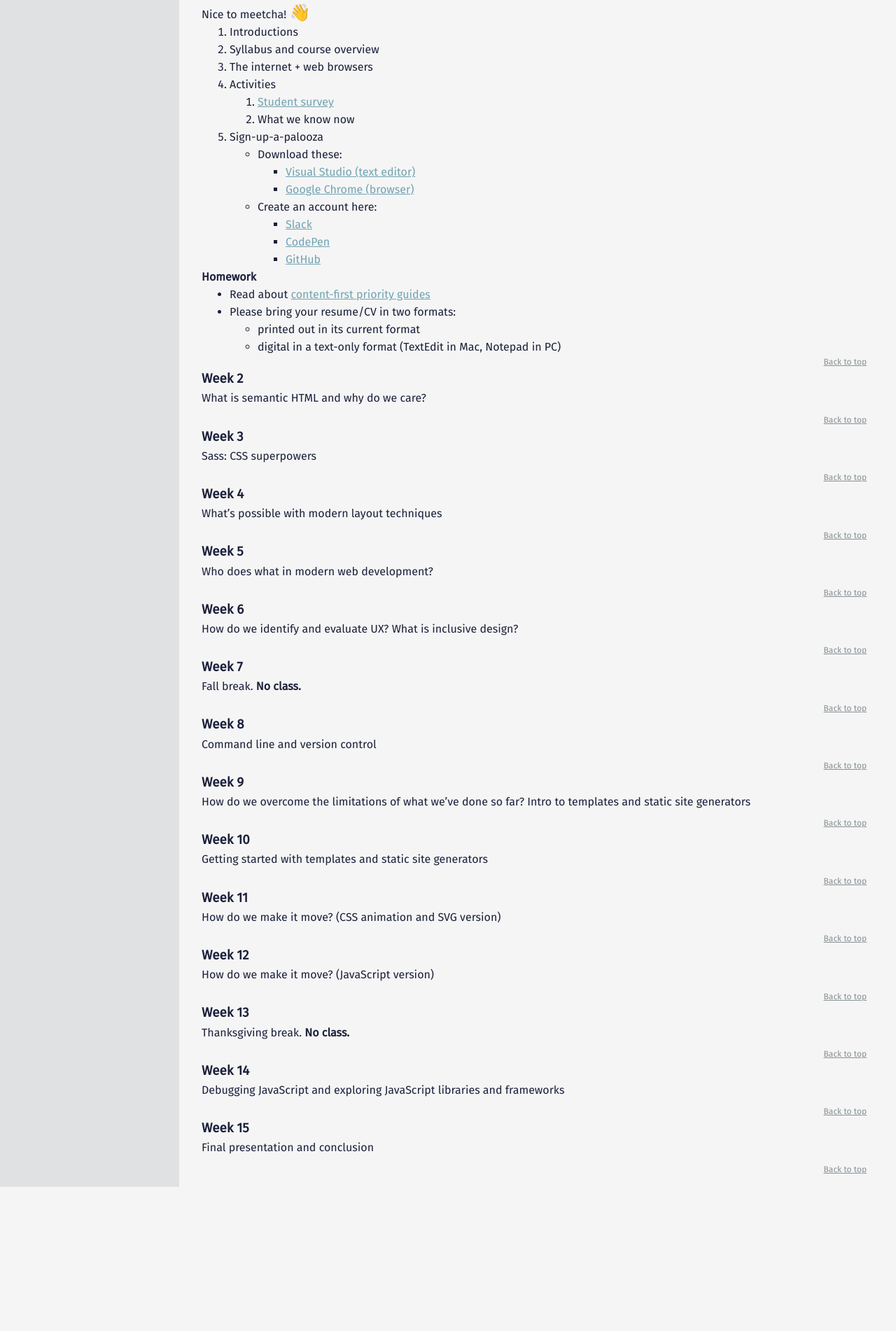
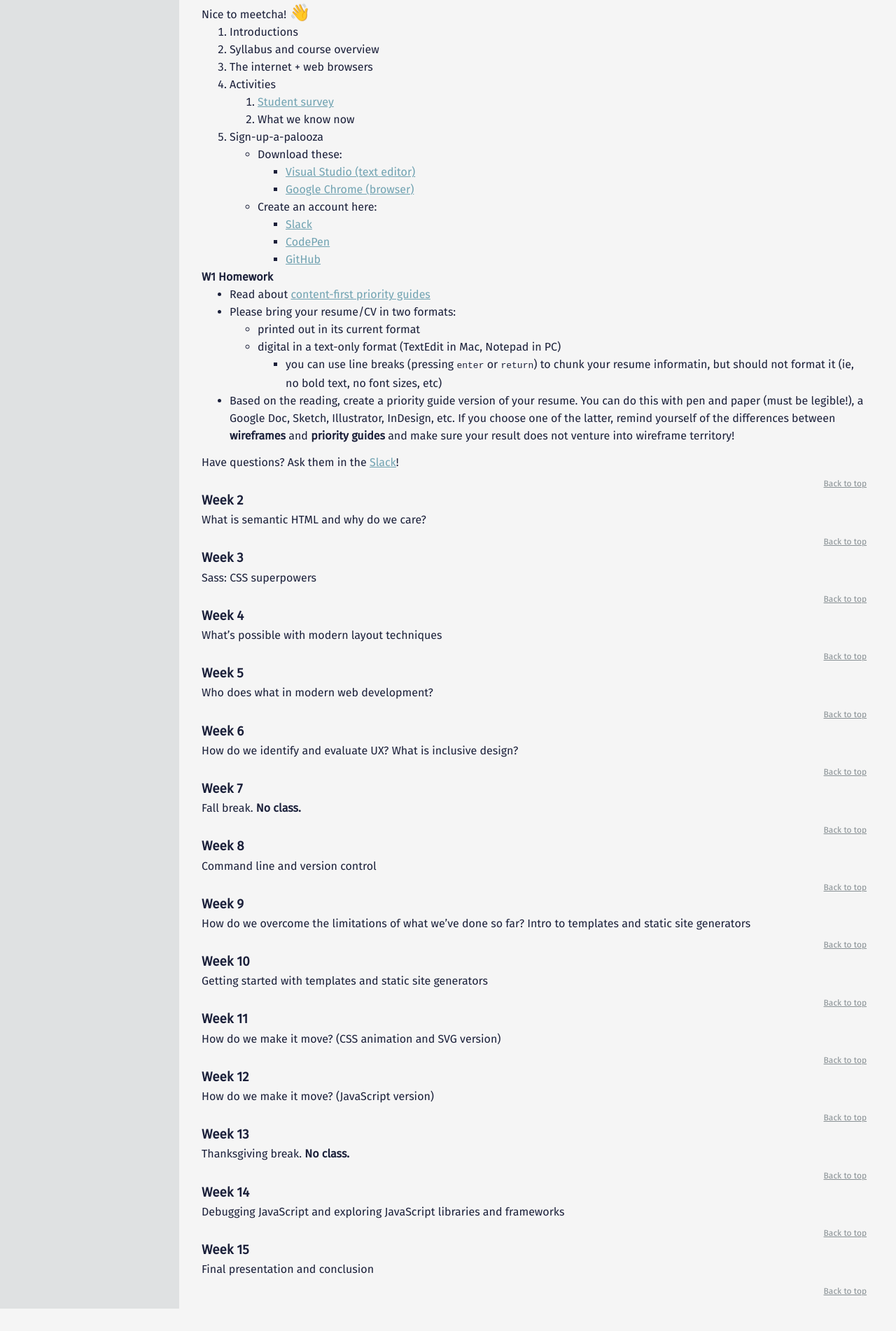
Before and after one commit to mica-web/mica-web.github.io, a Jekyll site: the page built from index.md, in a window 1280 px wide. Shown: the part 945-2847 px from the top of the page at 70% size. Built offline with Jekyll 4.4.1, drawn with Linux system fonts in a browser that asks for light colours; before the commit the page ends 2673 px from its top, so only the background shows below that.

Commit message:
Updated homework for w1

```diff
--- a/_includes/gd-431/w01.md
+++ b/_includes/gd-431/w01.md
@@ -15,9 +15,13 @@ Nice to meetcha! <span class="text-larger">👋</span>
         - [CodePen](http://codepen.io/)
         - [GitHub](https://github.com/)
 
-#### Homework
+#### W1 Homework
 
 - Read about [content-first priority guides](https://alistapart.com/article/priority-guides-a-content-first-alternative-to-wireframes)
 - Please bring your resume/CV in two formats:
   - printed out in its current format
   - digital in a text-only format (TextEdit in Mac, Notepad in PC)
+    - you can use line breaks (pressing `enter` or `return`) to chunk your resume informatin, but should not format it (ie, no bold text, no font sizes, etc)
+- Based on the reading, create a priority guide version of your resume. You can do this with pen and paper (must be legible!), a Google Doc, Sketch, Illustrator, InDesign, etc. If you choose one of the latter, remind yourself of the differences between **wireframes** and **priority guides** and make sure your result does not venture into wireframe territory!
+
+Have questions? Ask them in the [Slack](https://mica-web.slack.com/)!
--- a/_sass/_typography.scss
+++ b/_sass/_typography.scss
@@ -24,7 +24,10 @@ li {
 }
 
 p {
-  +p {
+
+  +p,
+  ul+&,
+  ol+& {
     margin-top: $leading / 2;
   }
 }
```
